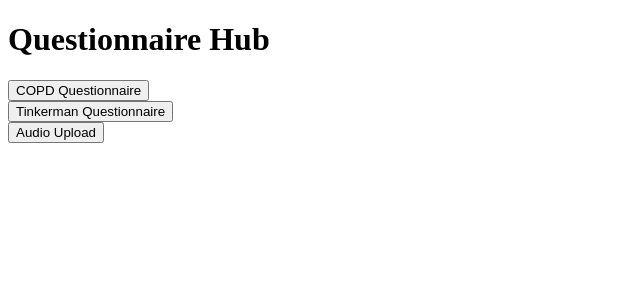
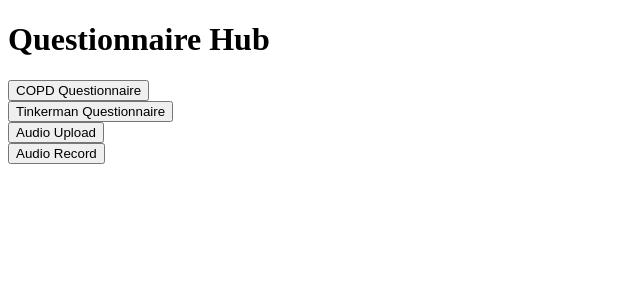
Before and after one commit to Shilab66/breezy_test, a Next.js app: page / in a window 1280 px wide. Shown: the top 300 px of the page, without its empty margins (0-640 px from the left). Built offline with nearby package versions, Linux system fonts and the light colour scheme.

Commit message:
Update index.js

```diff
--- a/pages/index.js
+++ b/pages/index.js
@@ -10,6 +10,7 @@ const HomePage = () => {
          <button>COPD Questionnaire</button>
        </Link>
      </div>
+
      <div>
        <Link href="/tinkerman">
          <button>Tinkerman Questionnaire</button>
@@ -17,11 +18,19 @@ const HomePage = () => {
      </div>
 
 
-   <div>
+    <div>
        <Link href="/audio">
          <button>Audio Upload</button>
        </Link>
      </div>
+
+  <div>
+       <Link href="/VoiceRecorder">
+         <button>Audio Record</button>
+       </Link>
+     </div>
+
+
    </div>
  );
 };
```
